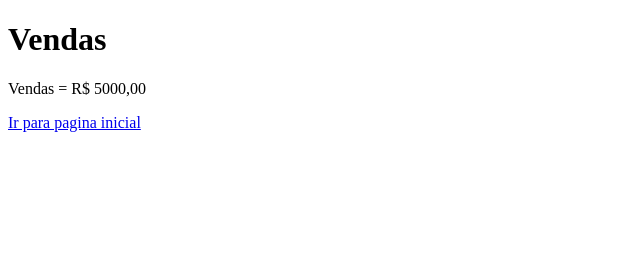
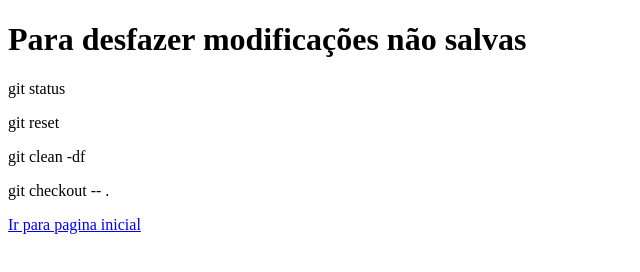
Before and after one commit to FullStackDevil/aulagithub, a plain HTML site: page vendas.html in a window 1280 px wide. Shown: the whole page, without its empty margins (0-640 px from the left). Drawn offline with Linux system fonts and the light colour scheme.

Commit message:
Para desfazer modificações não salvas

```diff
--- a/vendas.html
+++ b/vendas.html
@@ -7,8 +7,11 @@
     <title>Document</title>
 </head>
 <body>
-    <h1>Vendas</h1>
-    <p>Vendas = R$ 5000,00</p>
+    <h1>Para desfazer modificações não salvas</h1>
+    <p>git status</p>
+    <p>git reset</p>
+    <p>git clean -df</p>
+    <p>git checkout -- .</p>
     <a href="index.html">Ir para pagina inicial</a>
 </body>
 </html>
```
